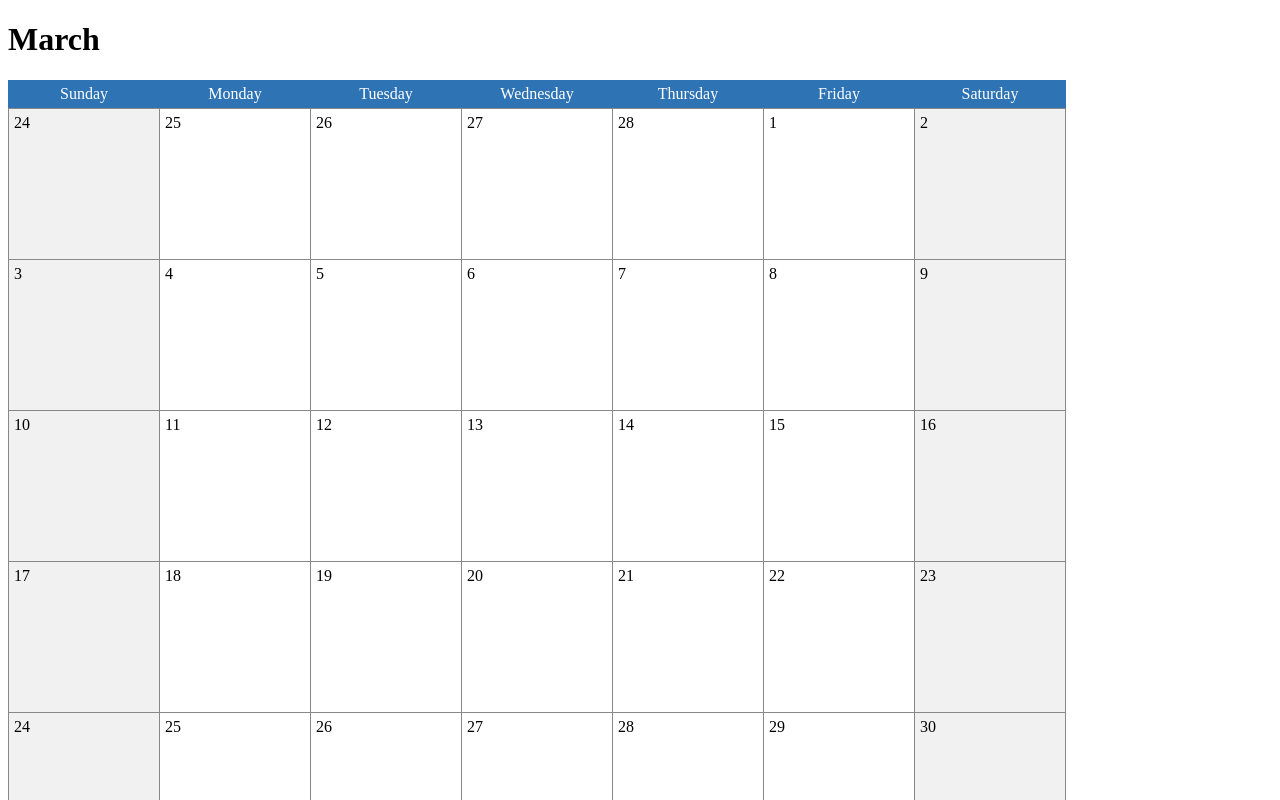
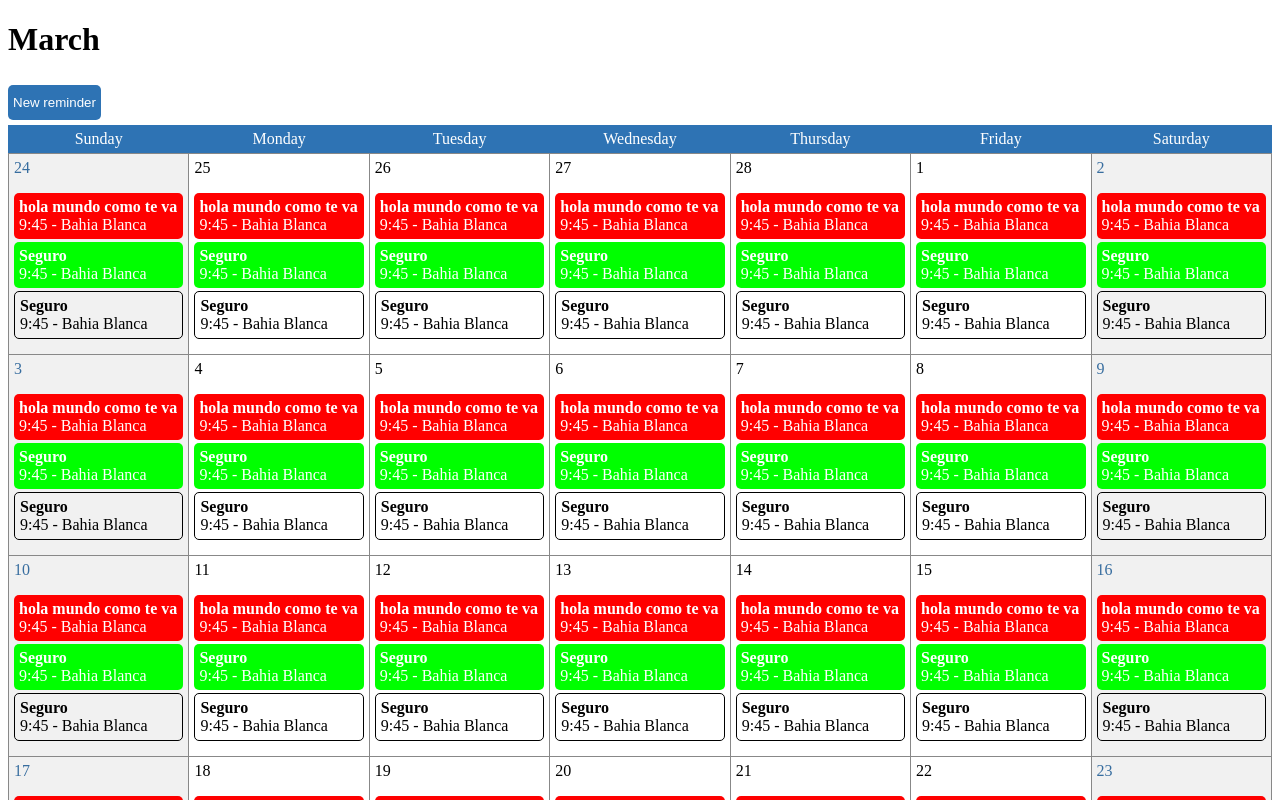
Before and after one commit to dezky/Calendar, a React (Create React App) app: page / in a window 1280 px wide. Shown: the top 800 px of the page. Built offline with nearby package versions, Linux system fonts and the light colour scheme.

Commit message:
Add reminder component

```diff
--- a/package.json
+++ b/package.json
@@ -8,6 +8,7 @@
     "prop-types": "^15.7.2",
     "react": "^16.8.6",
     "react-dom": "^16.8.6",
+    "react-modal": "^3.8.1",
     "react-redux": "^7.1.0",
     "react-scripts": "3.0.1",
     "redux": "^4.0.1",
--- a/src/actions/getMonth.js
+++ b/src/actions/getMonth.js
@@ -22,7 +22,9 @@ const getMonth = (month, year) => {
       index,
       inMonth: firstDayOfMonth.get('month') === month,
       number: parseInt(firstDayOfMonth.format('DD'), 10),
-      reminders: [],
+      reminders: [{id: 1542, hour: 9, minute: 45, text: 'hola mundo como te va', city: 'Bahia Blanca', color: '#F00'},
+      {id: 1543, hour: 9, minute: 45, text: 'Seguro', city: 'Bahia Blanca', color: '#0F0'},
+      {id: 1534, hour: 9, minute: 45, text: 'Seguro', city: 'Bahia Blanca', color: ''}],
       dayOfWeek: firstDayOfMonth.day()
     }
 
--- a/src/components/presentation/day.js
+++ b/src/components/presentation/day.js
@@ -1,6 +1,7 @@
 import React from 'react'
 import PropTypes from 'prop-types'
 import styled from 'styled-components'
+import { Reminder } from './reminder'
 
 const getBackgroundColor = dayOfWeek => {
   if (dayOfWeek === 0 || dayOfWeek === 6) {
@@ -23,25 +24,43 @@ const getBorderTop = firstRow => {
 
   return 'none'
 }
+const getColor = dayOfWeek => {
+  if (dayOfWeek === 0 || dayOfWeek === 6) {
+    return '#376d9f'
+  }
+
+  return '#000'
+}
 const Wrapper = styled.div`
-  width: 150px;
-  height: 150px;
+  width: 200px;
+  height: 200px;
   background-color: ${({ dayOfWeek }) => getBackgroundColor(dayOfWeek)};
   border-bottom: 1px solid #888;
   border-left: ${({ dayOfWeek }) => getBorderLeft(dayOfWeek)};
   border-right: 1px solid #888;
   border-top: ${({ firstRow }) => getBorderTop(firstRow)};
+  color: ${({ dayOfWeek }) => getColor(dayOfWeek)};
+  overflow-y: auto;
 `
 const Number = styled.div`
   margin: 5px 0 0 5px;
 `
+const WrapperReminders = styled.ul`
+  padding: 0 5px;
+`
+const renderReminders = reminders => {
+  return reminders.map(reminder => {
+    return <Reminder key={reminder.id} reminder={reminder} />
+  })
+}
 
 const Day = ({ day, firstRow }) => {
-  const { dayOfWeek, number } = day
+  const { dayOfWeek, number, reminders } = day
 
   return (
     <Wrapper dayOfWeek={dayOfWeek} firstRow={firstRow}>
       <Number>{number}</Number>
+      <WrapperReminders>{renderReminders(reminders)}</WrapperReminders>
     </Wrapper>
   )
 }
--- a/src/components/presentation/month.js
+++ b/src/components/presentation/month.js
@@ -29,7 +29,7 @@ const Row = styled.div`
   display: flex;
 `
 const HeaderItem = styled.div`
-  width: 150px;
+  width: 200px;
   background-color: #2e73b4;
   color: #fff;
   text-align: center;
@@ -37,6 +37,20 @@ const HeaderItem = styled.div`
   border-right: 1px solid #2e73b4;
   border-left: ${({ position }) => getBorderLeftHeader(position)};
 `
+const Button = styled.button`
+  margin: 5px 0;
+  border-radius: 5px;
+  padding: 10px 5px;
+  border: none;
+  color: #fff;
+  background-color: #2e73b4;
+  outline: none;
+
+  &:hover {
+    cursor: pointer;
+  }
+`
+
 const renderRowOfDays = (days, firstRow) => {
   return days.map((day, index) => {
     return <Day key={`day-${index}`} day={day} firstRow={firstRow}/>
@@ -65,6 +79,7 @@ const Month = ({ month }) => {
   return (
     <Wrapper>
       <h1>{name}</h1>
+      <Button>New reminder</Button>
       <Row>{renderHeader()}</Row>
       {renderDays(days)}
     </Wrapper>
--- /dev/null
+++ b/src/components/presentation/reminder.js
@@ -0,0 +1,54 @@
+import React from 'react'
+import PropTypes from 'prop-types'
+import styled from 'styled-components'
+
+const getColor = color => {
+  if (color) {
+    return '#FFF'
+  }
+
+  return '#000'
+}
+const getBorder = color => {
+  if (color) {
+    return 'none'
+  }
+
+  return '1px solid #000'
+}
+const Wrapper = styled.li`
+  background-color: ${({ color }) => color};
+  list-style: none;
+  border-radius: 5px;
+  padding: 5px;
+  color: ${({ color }) => getColor(color)};
+  margin-bottom: 3px;
+  border: ${({ color }) => getBorder(color)};
+`
+const WrapperText = styled.p`
+  margin: 0;
+  overflow: hidden;
+  text-overflow: ellipsis;
+`
+const FirstLine = styled(WrapperText)`
+  font-weight: bold;
+`
+const SecondLine = styled(WrapperText)`
+`
+const Reminder = ({ reminder }) => {
+  const { text, hour, minute, city, color } = reminder
+  return (
+    <Wrapper color={color}>
+      <FirstLine>{text}</FirstLine>
+      <SecondLine>{hour}:{minute} - {city}</SecondLine>
+    </Wrapper>
+  )
+}
+
+Reminder.propTypes = {
+  reminder: PropTypes.object.isRequired
+}
+
+export {
+  Reminder
+}
```
Also changed, not shown: 1 other file (tests, documents, lock files or other folders).
